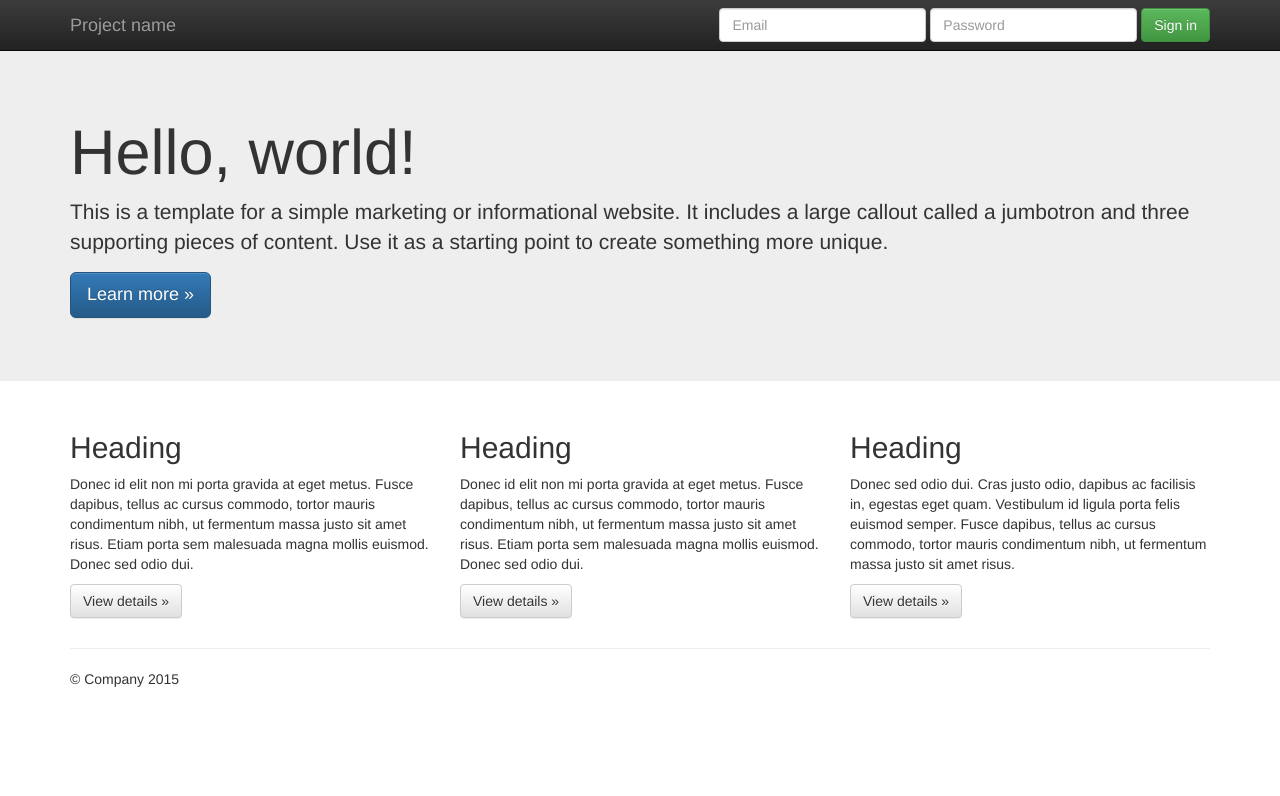
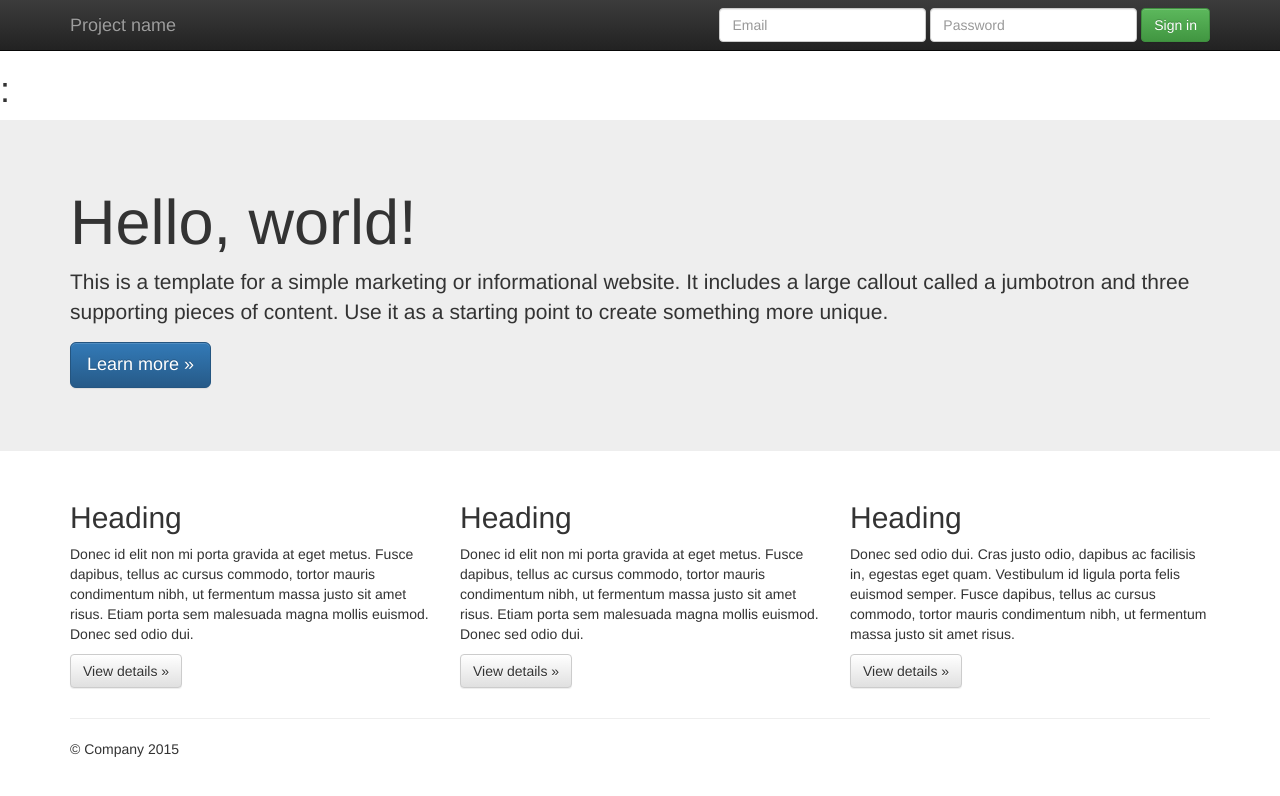
Before and after one commit to ZiadChoukri/Monsiteweb, a plain HTML site: page initializr/index.html in a window 1280 px wide. Drawn offline with nearby package versions, Linux system fonts and the light colour scheme.

Commit message:
Update index.html

```diff
--- a/initializr/index.html
+++ b/initializr/index.html
@@ -24,6 +24,7 @@
         <script src="js/vendor/modernizr-2.8.3-respond-1.4.2.min.js"></script>
     </head>
     <body>
+        <H1>:</h1>
         <!--[if lt IE 8]>
             <p class="browserupgrade">You are using an <strong>outdated</strong> browser. Please <a href="http://browsehappy.com/">upgrade your browser</a> to improve your experience.</p>
         <![endif]-->
```
